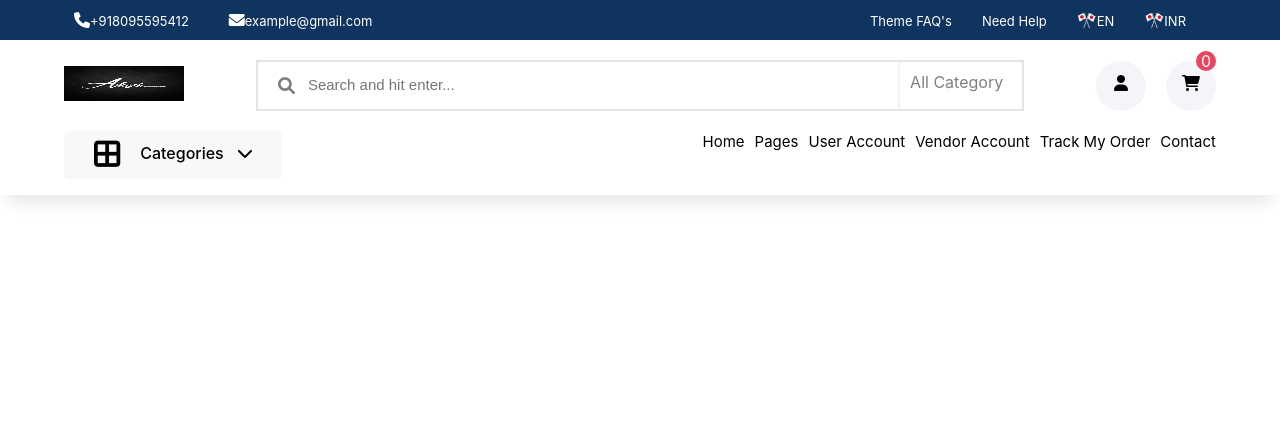
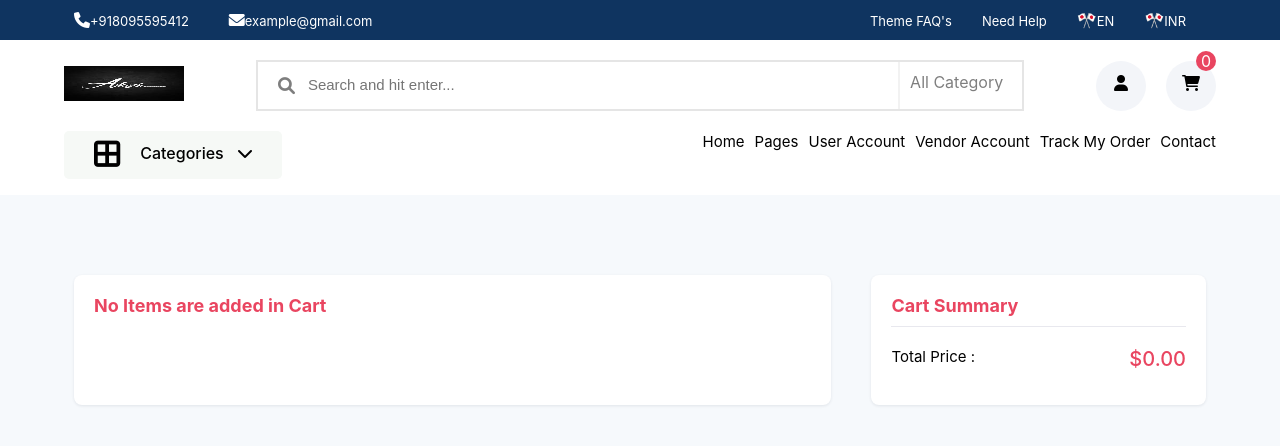
Before and after one commit to Akash4095/e-commerce-app, a React (Create React App) app: page /cart in a window 1280 px wide. Shown: the top 446 px of the page. Built offline with nearby package versions, Linux system fonts and the light colour scheme.

Commit message:
cart added

```diff
--- a/src/App.js
+++ b/src/App.js
@@ -5,31 +5,50 @@
 import Pages from "./pages/Pages";
 import Data from "./components/Data";
 import { useState } from "react";
+import Cart from "./components/Cart/cart";
 
 function App() {
   const { productItems } = Data;
   const [cartItem, setCartItem] = useState([]);
 
-  const addToCart = () => {
-    const productExit = cartItem.find((item) => item.id === productExit.id);
+  const addToCart = (product) => {
+    console.log('product', product)
+    const productExit = cartItem.find((item) => item.id === product.id);
+    console.log('productExit', productExit)
     if (productExit) {
       setCartItem(
         cartItem.map((item) =>
-          item.id === productExit.id
+          item.id === product.id
             ? { ...productExit, qty: productExit.qty + 1 }
             : item
         )
       );
+    }else{
+      setCartItem([...cartItem, { ...product, qty: 1 }])
     }
   };
 
+  const decreaseQty = (product) => {
+
+    const productExit = cartItem.find((item) => item.id === product.id)
+    if (productExit.qty === 1) {
+      setCartItem(cartItem.filter((item) => item.id !== product.id))
+    } else {
+      setCartItem(cartItem.map((item) => (item.id === product.id ? { ...productExit, qty: productExit.qty - 1 } : item)))
+    }
+  }
+
   return (
     <div className="App">
-      <Header />
+      <Header cartItem={cartItem}/>
       <Routes>
         <Route
           path="/"
-          element={<Pages productItems={productItems} addToCart={addToCart} />}
+          element={<Pages  productItems={productItems} addToCart={addToCart} />}
+        />
+          <Route
+          path="/cart"
+          element={<Cart cartItem={cartItem} addToCart={addToCart} decreaseQty={decreaseQty} />}
         />
       </Routes>
     </div>
--- /dev/null
+++ b/src/components/Cart/cart.js
@@ -0,0 +1,68 @@
+import React from "react"
+import "./style.css"
+
+const Cart = ({ cartItem, addToCart, decreaseQty }) => {
+
+    const totalPrice = cartItem.reduce((price, item) => price + item.qty * item.price, 0)
+
+
+    return (
+        <>
+            <section className='cart-items'>
+                <div className='container d_flex'>
+
+                    <div className='cart-details'>
+                        {cartItem.length === 0 && <h1 className='no-items product'>No Items are added in Cart</h1>}
+
+                        {cartItem.map((item) => {
+                            const productQty = item.price * item.qty
+
+                            return (
+                                <div className='cart-list product d_flex' key={item.id}>
+                                    <div className='img'>
+                                        <img src={item.cover} alt='' />
+                                    </div>
+                                    <div className='cart-details'>
+                                        <h3>{item.name}</h3>
+                                        <h4>
+                                            ${item.price}.00 * {item.qty}
+                                            <span>${productQty}.00</span>
+                                        </h4>
+                                    </div>
+                                    <div className='cart-items-function'>
+                                        <div className='removeCart'>
+                                            <button className='removeCart'>
+                                                <i className='fa-solid fa-xmark'></i>
+                                            </button>
+                                        </div>
+
+                                        <div className='cartControl d_flex'>
+                                            <button className='incCart' onClick={() => addToCart(item)}>
+                                                <i className='fa-solid fa-plus'></i>
+                                            </button>
+                                            <button className='desCart' onClick={() => decreaseQty(item)}>
+                                                <i className='fa-solid fa-minus'></i>
+                                            </button>
+                                        </div>
+                                    </div>
+
+                                    <div className='cart-item-price'></div>
+                                </div>
+                            )
+                        })}
+                    </div>
+
+                    <div className='cart-total product'>
+                        <h2>Cart Summary</h2>
+                        <div className=' d_flex'>
+                            <h4>Total Price :</h4>
+                            <h3>${totalPrice}.00</h3>
+                        </div>
+                    </div>
+                </div>
+            </section>
+        </>
+    )
+}
+
+export default Cart
--- /dev/null
+++ b/src/components/Cart/style.css
@@ -0,0 +1,91 @@
+.cart-items {
+    background: #f6f9fc;
+    height: auto;
+    padding: 50px 0;
+  }
+
+  .cart-items .cart-details {
+    width: 70%;
+  }
+
+  .cart-items .cart-total {
+    width: 30%;
+    margin-top: 30px;
+    margin-left: 30px;
+    height: 130px;
+  }
+  .cart-list {
+    background: white;
+    margin-top: 30px;
+  }
+  .cart-items .img {
+    width: 150px;
+    height: 150px;
+  }
+  .cart-items img {
+    width: 100%;
+    height: 100%;
+    object-fit: contain;
+  }
+  .cart-items .cart-details h3 {
+    font-size: 20px;
+    font-weight: 500;
+    margin-top: 20px;
+  }
+  .cart-items .cart-details h4 {
+    font-size: 15px;
+    font-weight: 400;
+    margin-top: 50px;
+    color: grey;
+  }
+  .cart-items h4 span {
+    color: #e94560;
+    margin-left: 20px;
+    font-weight: 500;
+  }
+  .removeCart {
+    background: none;
+    font-size: 25px;
+    text-align: right;
+    margin-right: 10px;
+  }
+  .cartControl {
+    margin-top: 50px;
+  }
+  .cartControl button {
+    width: 40px;
+    height: 40px;
+    margin: 10px;
+    border-radius: 5px;
+    font-size: 20px;
+  }
+  .incCart {
+    background: none;
+    border: 1px solid rgb(3 0 71 / 9%);
+    color: #e94560;
+  }
+  .desCart {
+    background: #f6f9fc;
+  }
+  .cart-total h4 {
+    font-size: 15px;
+    font-weight: 400;
+  }
+  .cart-total h3 {
+    font-size: 20px;
+    font-weight: 500;
+    color: #e94560;
+  }
+  .cart-total h2 {
+    font-size: 18px;
+    margin-bottom: 20px;
+    border-bottom: 1px solid rgb(3 0 71 / 9%);
+    padding-bottom: 10px;
+    color: #e94560;
+  }
+  .no-items {
+    color: #e94560;
+    font-size: 18px;
+    margin-top: 30px;
+    height: 130px;
+  }
--- a/src/components/header/Header.js
+++ b/src/components/header/Header.js
@@ -3,11 +3,11 @@
 import Search from './Search'
 import Navbar from './Navbar'
 
-const Header = () => {
+const Header = ({cartItem}) => {
     return (
         <>
             <Head />
-            <Search />
+            <Search  cartItem={cartItem}/>
             <Navbar />
         </>
     )
--- a/src/components/header/Search.js
+++ b/src/components/header/Search.js
@@ -2,7 +2,7 @@
 import logo from "../assets/images/logo.jpg"
 import { Link } from 'react-router-dom'
 
-const Search = () => {
+const Search = ({cartItem}) => {
 
   window.addEventListener('scroll',function(){
     const search= this.document.querySelector(".search")
@@ -25,7 +25,7 @@
             <div className='cart'>
               <Link to="/cart">
                 <i className='fa fa-shopping-cart icon-circle'></i>
-                <span>0</span>
+                <span>{cartItem.legth === 0 ? "": cartItem.length}</span>
               </Link>
             </div>
           </div>
--- a/src/components/mainpage/Home.js
+++ b/src/components/mainpage/Home.js
@@ -3,7 +3,7 @@
 import SlideHome from './Slider'
 import "./Home.css"
 
-const Home = () => {
+const Home = ({}) => {
   return (
     <>
       <section className='home'>
--- a/src/pages/Pages.js
+++ b/src/pages/Pages.js
@@ -2,10 +2,10 @@
 import Home from "../components/mainpage/Home";
 import FlashDeals from "../components/flashDeals/flashDeals";
 
-const Pages = ({productItems, addToCart}) => {
+const Pages = ({productItems, cartItem, addToCart}) => {
   return (
     <>
-      <Home />
+      <Home cartItem={cartItem}/>
       <FlashDeals productItems={productItems} addToCart={addToCart} />
     </>
   );
```
